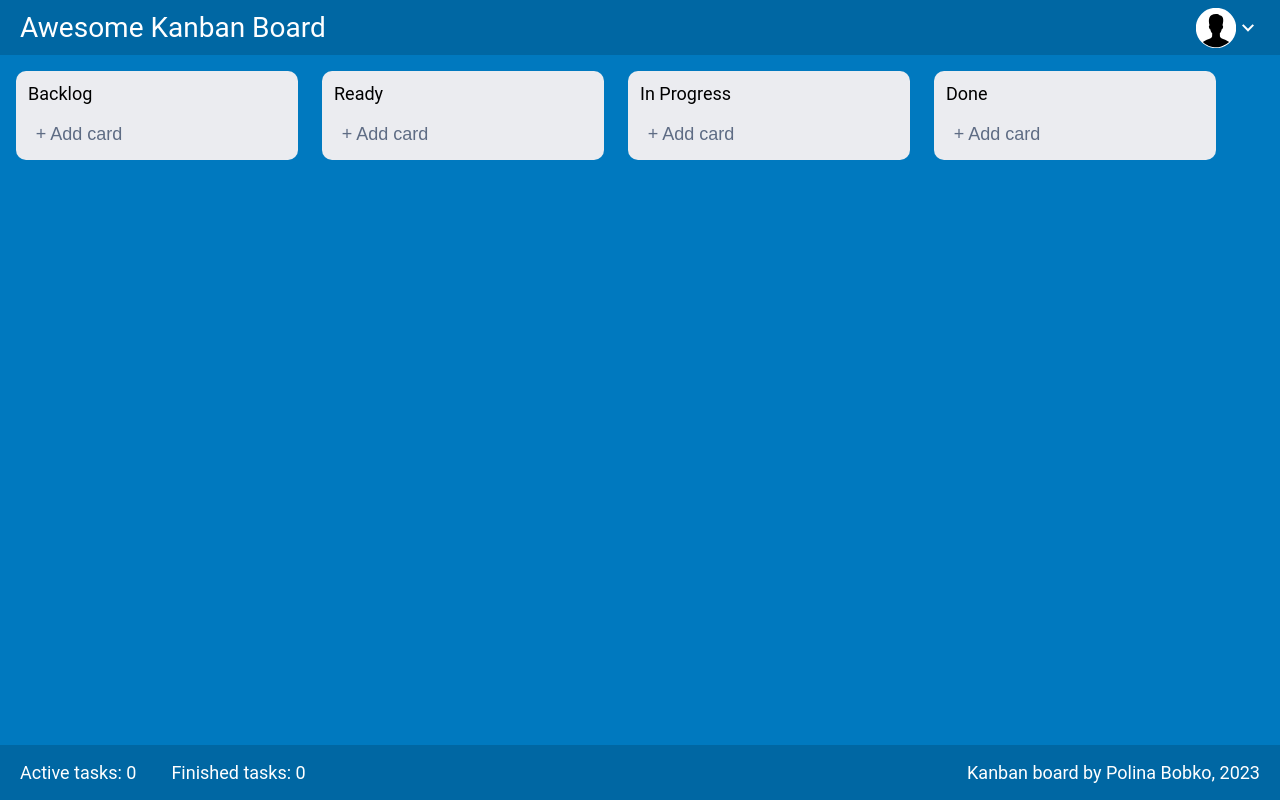
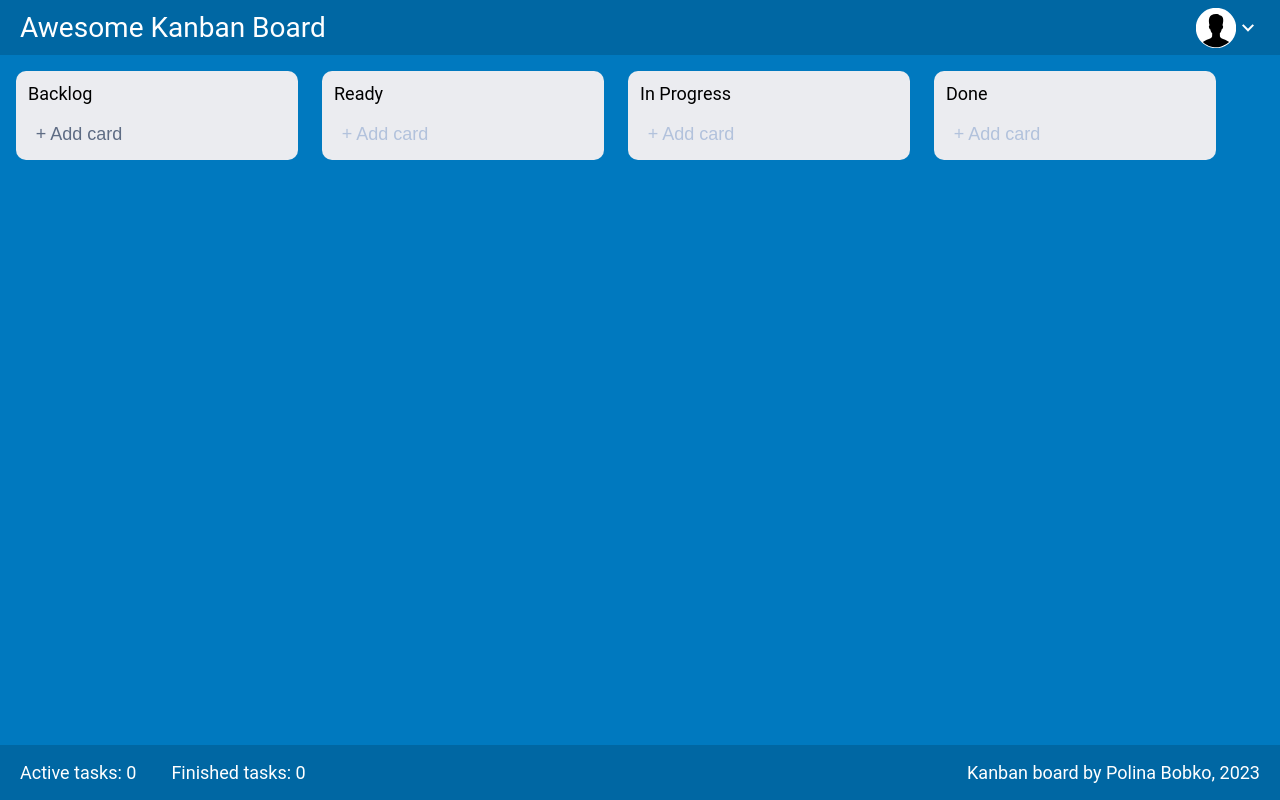
Before and after one commit to syppol/kanban_board, a React (Create React App) app: page / in a window 1280 px wide. Built offline with nearby package versions, Linux system fonts and the light colour scheme.

Commit message:
Added disabled button functionality

```diff
--- a/package.json
+++ b/package.json
@@ -37,6 +37,7 @@
   },
   "devDependencies": {
     "clsx": "^1.2.1",
+    "react-router": "^6.13.0",
     "react-router-dom": "^6.13.0",
     "uniqid": "^5.4.0"
   }
--- a/src/Components/Main/DropdownList/DropdownList.jsx
+++ b/src/Components/Main/DropdownList/DropdownList.jsx
@@ -44,7 +44,7 @@ const DropdownList = (props) => {
         <select onChange={handleSelectChange}>
             <option value="" disabled selected hidden></option>
             {arr.map((task) => (
-                <option key={task.id} value={task.title}>
+                <option key={task.id} value={task.title} className={css.selectOption}>
                     {task.title}
                 </option>
             ))}
--- a/src/Components/Main/DropdownList/DropdownList.module.css
+++ b/src/Components/Main/DropdownList/DropdownList.module.css
@@ -12,6 +12,3 @@ select {
     border-radius: 5px;
     border: 0;
 }
-.selectHide {
-    display: none;
-}
--- a/src/Components/Main/List/List.jsx
+++ b/src/Components/Main/List/List.jsx
@@ -1,9 +1,8 @@
-import React from "react";
+import React, { useState, useContext } from "react";
 import css from "./List.module.css"
-
-import { useState } from 'react'
 //import { Link } from 'react-router-dom'
 import clsx from 'clsx';
+import { CommonArrayContext} from '../../../TasksContext';
 import { LIST_TYPES } from '../../../config'
 import AddNewTaskForm from '../AddNewTaskForm/AddNewTaskForm'
 import DropdownList from '../DropdownList/DropdownList'
@@ -13,7 +12,7 @@ const List = props => {
     const [isFormVisible, setFormVisible] = useState(false);
     const [isButtonVisible, setButtonVisible] = useState(true);
     const [isDropdownVisible, setDropdownVisible] = useState(false);
-
+    const commonArray = useContext(CommonArrayContext);
 
     const handleAddNewClick = () => {
         setFormVisible(!isFormVisible);
@@ -27,6 +26,28 @@ const List = props => {
 
         setFormVisible(false)
         setButtonVisible(!isButtonVisible)
+    }
+
+    const disabled = (type) => {
+        let watchedType;
+        switch (type) {
+            case LIST_TYPES.READY:
+                watchedType = LIST_TYPES.BACKLOG
+                break;
+            case LIST_TYPES.IN_PROGRESS:
+                watchedType = LIST_TYPES.READY
+                break;
+            case LIST_TYPES.DONE:
+                watchedType = LIST_TYPES.IN_PROGRESS
+                break;
+            default:
+                break;
+        }
+        let currentTasks = commonArray.filter(task => task.status === watchedType);
+        if ((type !== LIST_TYPES.BACKLOG) && (currentTasks.length === 0)){
+            return css.addButtonDisabled;
+        }
+        return css.addButtonActive;
     }
 
     return (
@@ -45,7 +66,7 @@ const List = props => {
                 <DropdownList
                     onSelect={() => {
                         setButtonVisible(!isButtonVisible)
-                    }} // Set button visibility when an option is selected
+                    }}
                     type={LIST_TYPES.BACKLOG}
                     setButtonVisible={setButtonVisible}
                     isDropdownVisible={isDropdownVisible}
@@ -56,7 +77,7 @@ const List = props => {
                 <DropdownList
                     onSelect={() => {
                         setButtonVisible(!isButtonVisible)
-                    }} // Set button visibility when an option is selected
+                    }}
                     type={LIST_TYPES.READY}
                     setButtonVisible={setButtonVisible}
                     isDropdownVisible={isDropdownVisible}
@@ -67,7 +88,7 @@ const List = props => {
                 <DropdownList
                     onSelect={() => {
                         setButtonVisible(!isButtonVisible)
-                    }} // Set button visibility when an option is selected
+                    }}
                     type={LIST_TYPES.IN_PROGRESS}
                     setButtonVisible={setButtonVisible}
                     isDropdownVisible={isDropdownVisible}
@@ -80,13 +101,13 @@ const List = props => {
                 <button onClick={handleAddNewClick} className={clsx(css.addButtonActive)}>+ Add card</button>
             )}
             {isButtonVisible && type === LIST_TYPES.READY && (
-                <button onClick={handleAddNewClick} className={clsx(css.addButtonActive)}>+ Add card</button>
+                <button onClick={handleAddNewClick} className={disabled(type)}>+ Add card</button>
             )}
             {isButtonVisible && type === LIST_TYPES.IN_PROGRESS && (
-                <button onClick={handleAddNewClick} className={clsx(css.addButtonActive)}>+ Add card</button>
+                <button onClick={handleAddNewClick} className={disabled(type)}>+ Add card</button>
             )}
             {isButtonVisible && type === LIST_TYPES.DONE && (
-                <button onClick={handleAddNewClick} className={clsx(css.addButtonActive)}>+ Add card</button>
+                <button onClick={handleAddNewClick} className={disabled(type)}>+ Add card</button>
             )}
         </div>
     )
--- a/src/Components/Main/List/List.module.css
+++ b/src/Components/Main/List/List.module.css
@@ -55,19 +55,17 @@
 }
 
 .addButtonDisabled {
+    pointer-events: none;
     width: 102px;
     height: 29px;
+    background: none;
     border: 1px solid #EBECF0;
-    background: #EBECF0;
-    border-radius: 5px;
+    appearance: none;
     padding: 4px;
-    color: #8697b5;
-    box-sizing: border-box;
+    font-size: 18px;
+    line-height: 21px;
+    color: #b2c2dc;
     margin-top: 15px;
-}
-
-.addButtonHidden {
-    display: none;
 }
 
 .addButtonActive:hover {
```
Also changed, not shown: 1 other file (tests, documents, lock files or other folders).
